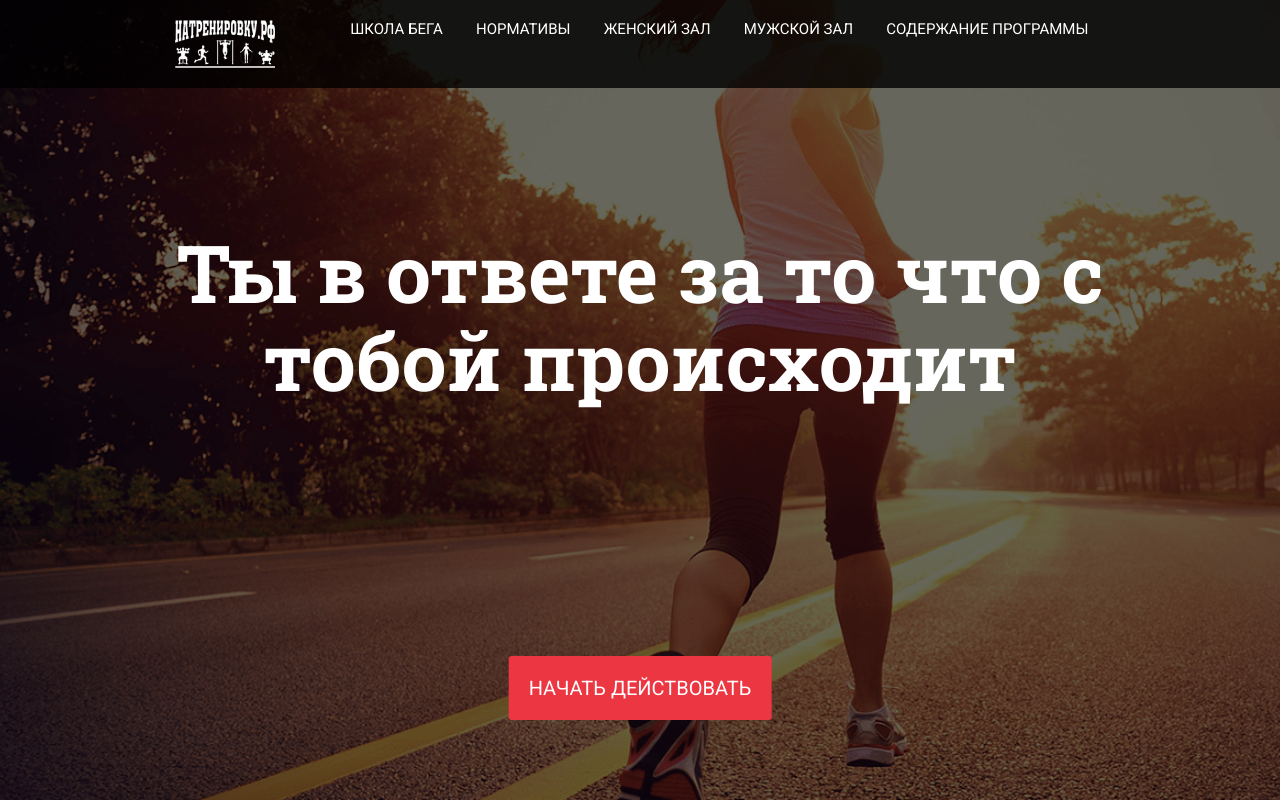
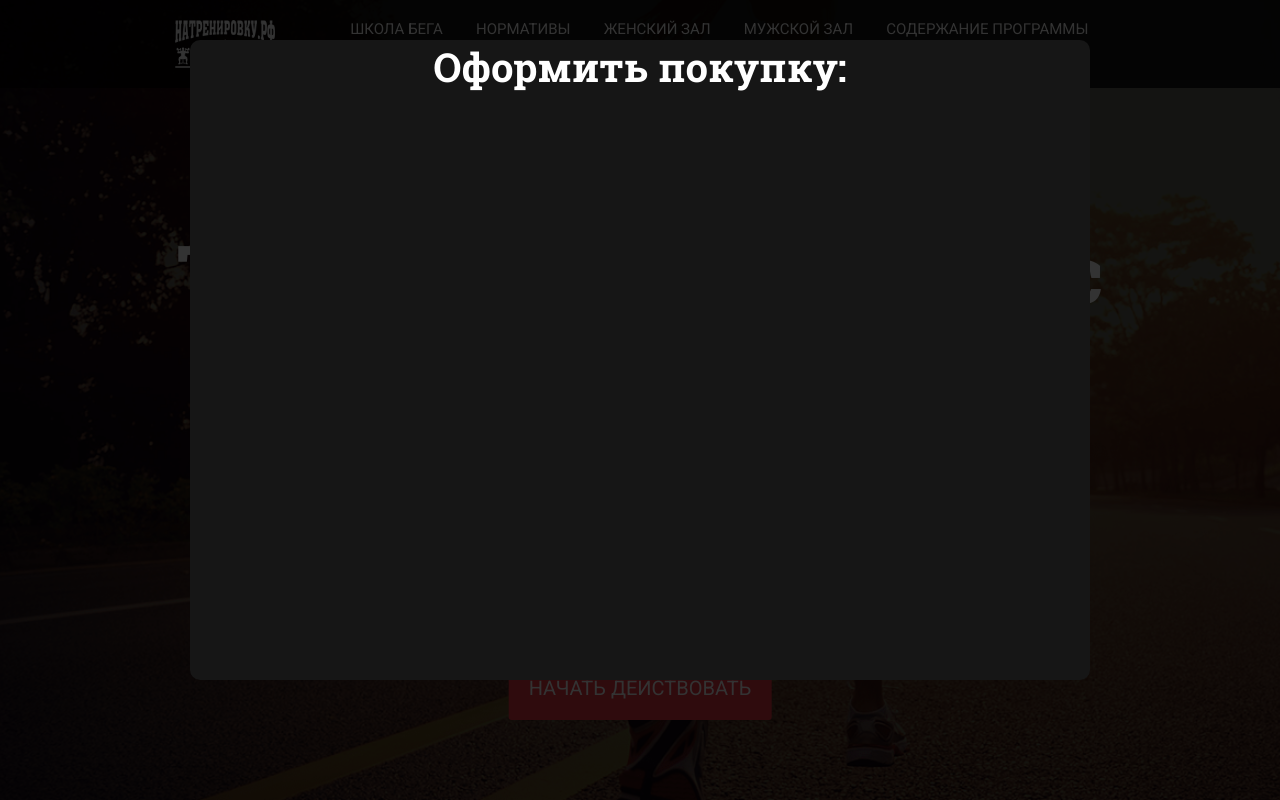
Before and after one commit to azim-creat/azim-creat.github.io, a plain HTML site: page index.html in a window 1280 px wide. Both pictures are taken after a click on the button "НАЧАТЬ ДЕЙСТВОВАТЬ". Shown: the top 800 px of the page. Drawn offline with nearby package versions, Linux system fonts and the light colour scheme.

Commit message:
Настроена всплывающая форма

```diff
--- a/assets/script/script.js
+++ b/assets/script/script.js
@@ -42,6 +42,15 @@ $(document).ready( function(){
         $(this).find('.front').toggleClass('item-hidden');
      });
 
+     //Form
 
+     $('.button').click(function(){
+            $('.form , .black-screen').toggleClass('item-hidden');
+         });
 
+    $(document).keyup(function(e) {
+            if (e.key === "Escape") {
+                $('.form , .black-screen').addClass('item-hidden');
+           }
+       });
 });
--- a/assets/style/style.css
+++ b/assets/style/style.css
@@ -348,6 +348,35 @@ header {
   padding-bottom: 10px;
 }
 
+.form{
+  position: fixed;
+  z-index: 5;
+  top: 0;
+  left: 50%;
+  transform: translate(-50%, 0);
+  color: white;
+  text-align: center;
+  font-family: 'Roboto Slab', serif;
+  font-size: 40px;
+  width: 900px;
+  height: 80vh;
+  background-color: #161616;
+  background-size: cover;
+  border-radius: 10px;
+  margin: 5vh auto;
+
+}
+
+.black-screen{
+  width: 100vw;
+  height: 100vh;
+  position: fixed;
+  top: 0;
+  z-index: 4;
+  background-color: rgba(0, 0, 0, 0.8);
+  background-size: cover;
+}
+
 @media (max-width: 1000px) {
   .logo {
     max-width: 60px;
--- a/index.html
+++ b/index.html
@@ -319,7 +319,7 @@
             <div class="button-last"><button class="button button--fitch">Выбрать программу</button></div>
         </section>
     </div>
-    <script src="https://ajax.googleapis.com/ajax/libs/d3js/5.9.0/d3.min.js" type="text/javascript"></script>
+
     <footer id="cont" class="background background--footer">
         <div class="container container--footer">
         <div class="footer">
@@ -341,6 +341,18 @@
         <h5 class="footer-copyright">© Copiright 2011-2016.</h5>
         </div>
     </footer>
+
+
+
+            <div class="form item-hidden">
+                Оформить покупку:
+            </div>
+
+
+    <div class="black-screen item-hidden">
+
+    </div>
+
     <script src="assets\script\jquery-3.4.1.min.js"></script>
  <script src="assets/script/script.js"></script>
 </body>
```
